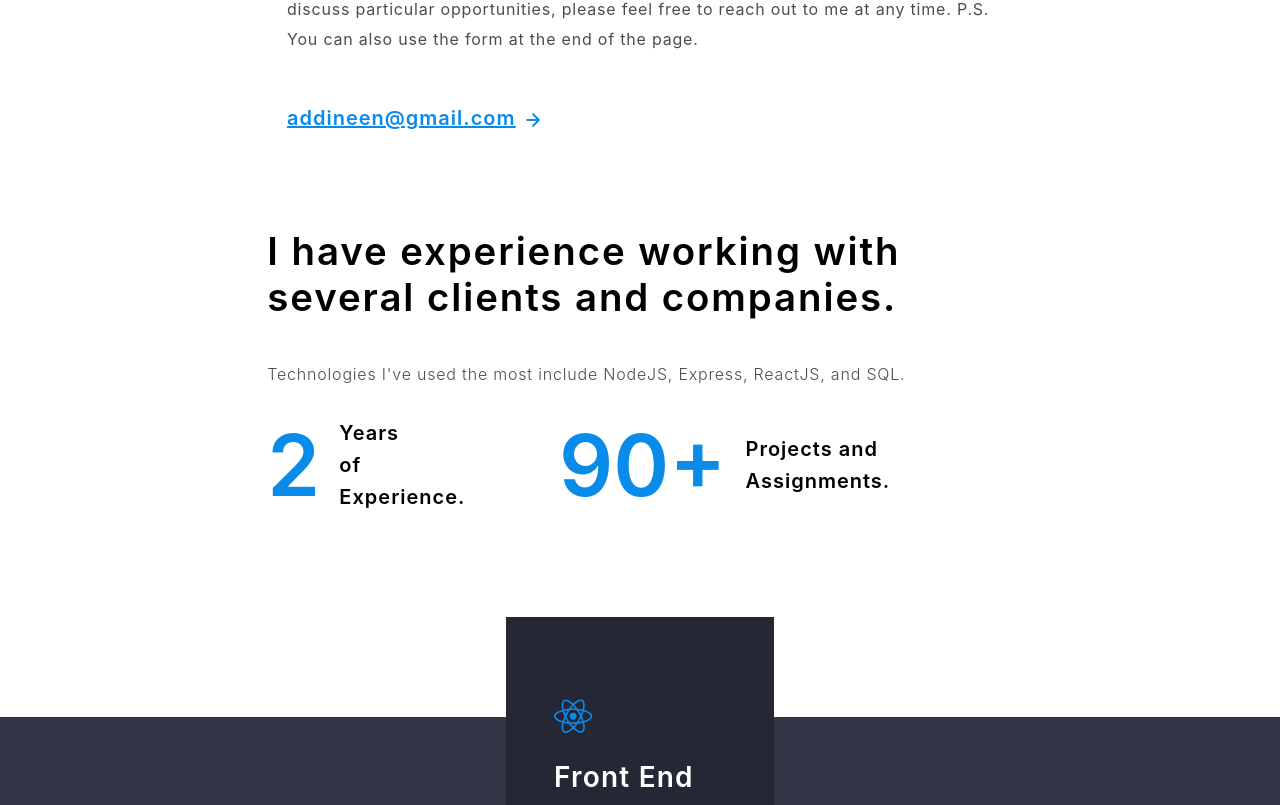
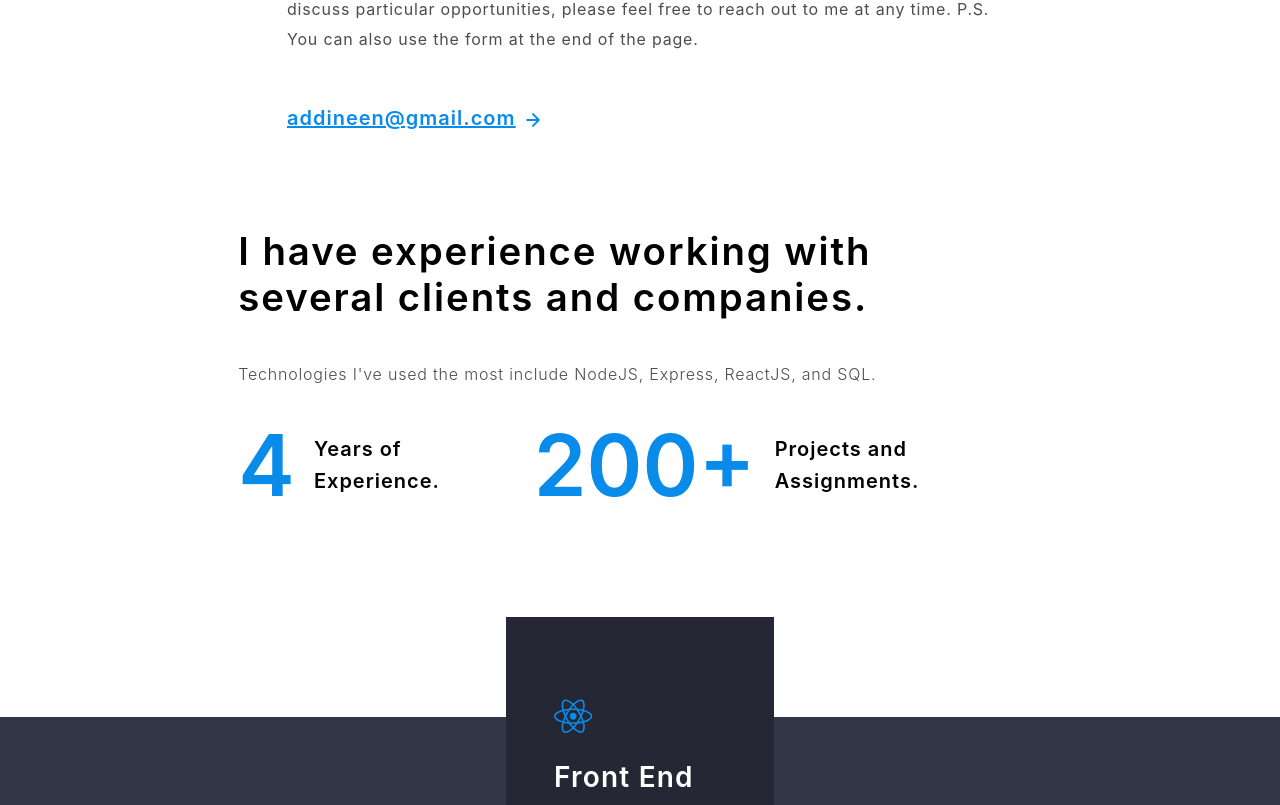
Before and after one commit to AndrewDineen/portfolio, a React (Create React App) app: page / in a window 1280 px wide. Shown: the part 1169-1974 px from the top of the page. Built offline with nearby package versions, Linux system fonts and the light colour scheme.

Commit message:
Few minor bug fixes

```diff
--- a/package.json
+++ b/package.json
@@ -12,6 +12,7 @@
     "intersection-observer": "^0.12.0",
     "react": "^17.0.2",
     "react-app": "^1.1.2",
+    "react-awesome-slider": "^4.1.0",
     "react-calendly": "^2.2.1",
     "react-card-flip": "^1.1.3",
     "react-dom": "^17.0.2",
--- a/src/components/contact/Stats.js
+++ b/src/components/contact/Stats.js
@@ -3,11 +3,11 @@ const Stats = () => {
 	return (
 	<div className="stats-container">
 		<div className="stats-sub-container">
-			<span className="numbers">2</span>
+			<span className="numbers">4</span>
 			<span className="stat-text stat-text-1">Years of Experience.</span>
 		</div>
 		<div className="stats-sub-container">
-			<span className="numbers">90+</span>
+			<span className="numbers">200+</span>
 			<span className="stat-text stat-text-2">Projects and Assignments.</span>
 		</div>
 	</div>);
--- a/src/components/heading/MenuData.js
+++ b/src/components/heading/MenuData.js
@@ -25,12 +25,6 @@ const MenuData = [
 		cName: 'nav-links'
 	},
 	{
-		title: 'Blogs',
-		ref: 'blogs',
-		icon: <GrArticle className="icon"/>,
-		cName: 'nav-links'
-	},
-	{
 		title: 'Contact',
 		ref: 'contact',
 		icon: <GrContact className="icon"/>,
--- a/src/components/portfolio/RoleBox.js
+++ b/src/components/portfolio/RoleBox.js
@@ -43,7 +43,7 @@ const RoleBox = (props) => {
 			}} ref={backRoleRef}>
 				{isFlipped ? <div style={{position: 'absolute', left: '0', top: '0', width: '100%', height: '100%'}}>
 					 <h3 style={{paddingTop: '20px'}}>Languages & Frameworks</h3>
-					 <ul style={{listStyle: 'none', paddingLeft:'0', paddingTop: '30px'}}>{props.rolesInfo[(props.idx + 2) % 3].skills}</ul>
+					 <ul style={{listStyle: 'none', paddingLeft:'0', paddingTop: '30px'}}>{props.rolesInfo[props.idx].skills}</ul>
 					 </div>: ''
 				}
 			</div>
--- a/src/components/portfolio/Section.js
+++ b/src/components/portfolio/Section.js
@@ -17,14 +17,14 @@ const Section = () => {
 		icon: <FaNodeJs className="icon" />,
 		numProjects: 5,
 		cName: 'role-two',
-		skills: [<li style={listPadding}>NodeJS</li>]
+		skills: [<li style={listPadding}>C#</li>, <li style={listPadding}>NodeJS</li>]
 	},
 	{
 		role: 'Databases',
 		icon: <DiMongodb className="icon" />,
 		numProjects: 5,
 		cName: 'role-three',
-		skills: [<li style={listPadding}>MongoDB</li>, <li style={listPadding}>SQL</li>]
+		skills: [<li style={listPadding}>SQL</li>, <li style={listPadding}>MongoDB</li>]
 	}
 	];
 	return (<div>
```
Also changed, not shown: 1 other file (tests, documents, lock files or other folders).
